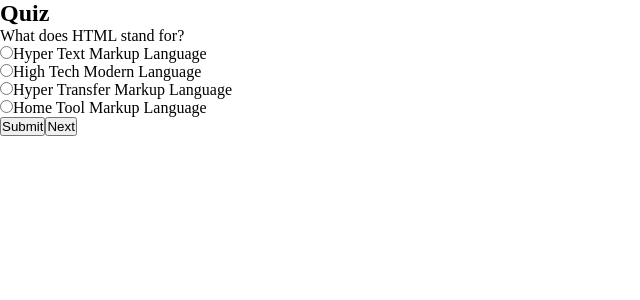
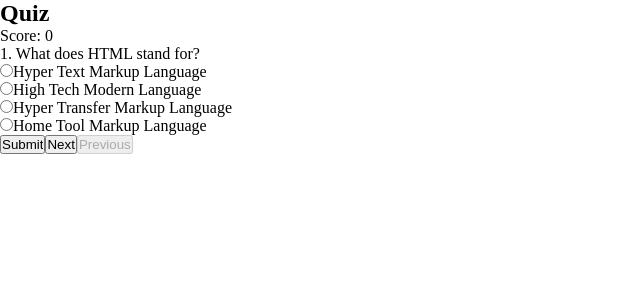
Before and after one commit to sahilkhan-777/quiz-app, a React (Vite) app: page / in a window 1280 px wide. Shown: the top 300 px of the page, without its empty margins (0-640 px from the left). Built offline with nearby package versions, Linux system fonts and the light colour scheme.

Commit message:
Add score section and prev button, make prev and next buttons disable when there is no previous or next question

```diff
--- a/src/components/Quiz.jsx
+++ b/src/components/Quiz.jsx
@@ -5,6 +5,7 @@
     const [index, setIndex] = useState(0);
     const [answered, setAnswered] = useState(false);
     const [selected, setSelected] = useState(null);
+    const [score, setScore] = useState(0);
 
     function checkAnswer(event){
         event.preventDefault();
@@ -14,15 +15,25 @@
         }
         setAnswered(true);
         if(selected === quizData[index].answer){
-            alert("Correct!");
-        } else {
-            alert("Wrong! The correct answer is: " + quizData[index].answer);
+            setScore(prev => prev + 1);
         }
-        changeQuestion();
+        nextQuestion();
     }
 
-    function changeQuestion(){
+    function nextQuestion(){
         setIndex(prev => prev + 1);
+        setAnswered(false);
+        setSelected(null);
+    }
+
+    function prevQuestion(event){
+        setIndex(prev => prev - 1);
+        // if(index > 0){
+        //     setIndex(prev => prev - 1);
+        // }
+        // else{
+        //     event.target.disabled = true;
+        // }
         setAnswered(false);
         setSelected(null);
     }
@@ -30,7 +41,8 @@
     return(
         <div className="quiz">
             <h2>Quiz</h2>
-            <p>{quizData[index].question}</p>
+            <p>Score: {score}</p>
+            <p>{quizData[index].id}. {quizData[index].question}</p>
             <form onSubmit={checkAnswer}>
             {quizData[index].options.map((option, i) => (
                 <div key={i}>
@@ -46,7 +58,8 @@
                 </div>
             ))}
             <input type="submit" value="Submit" />
-            <button type="button" onClick={changeQuestion}>Next</button>
+            <button disabled={index === quizData.length -1} type="button" onClick={nextQuestion}>Next</button>
+            <button disabled={index === 0} type="button" onClick={prevQuestion}>Previous</button>
             </form>
         </div>
     );
```
